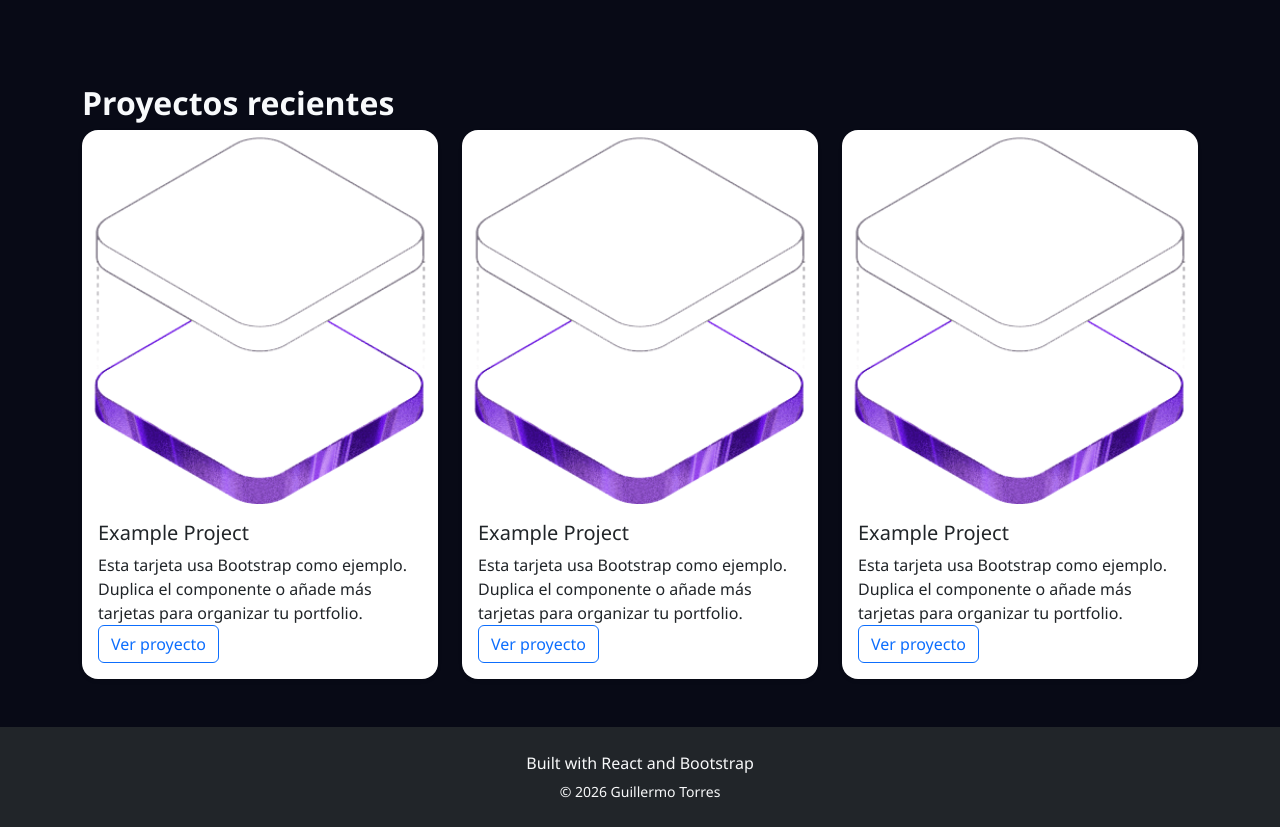
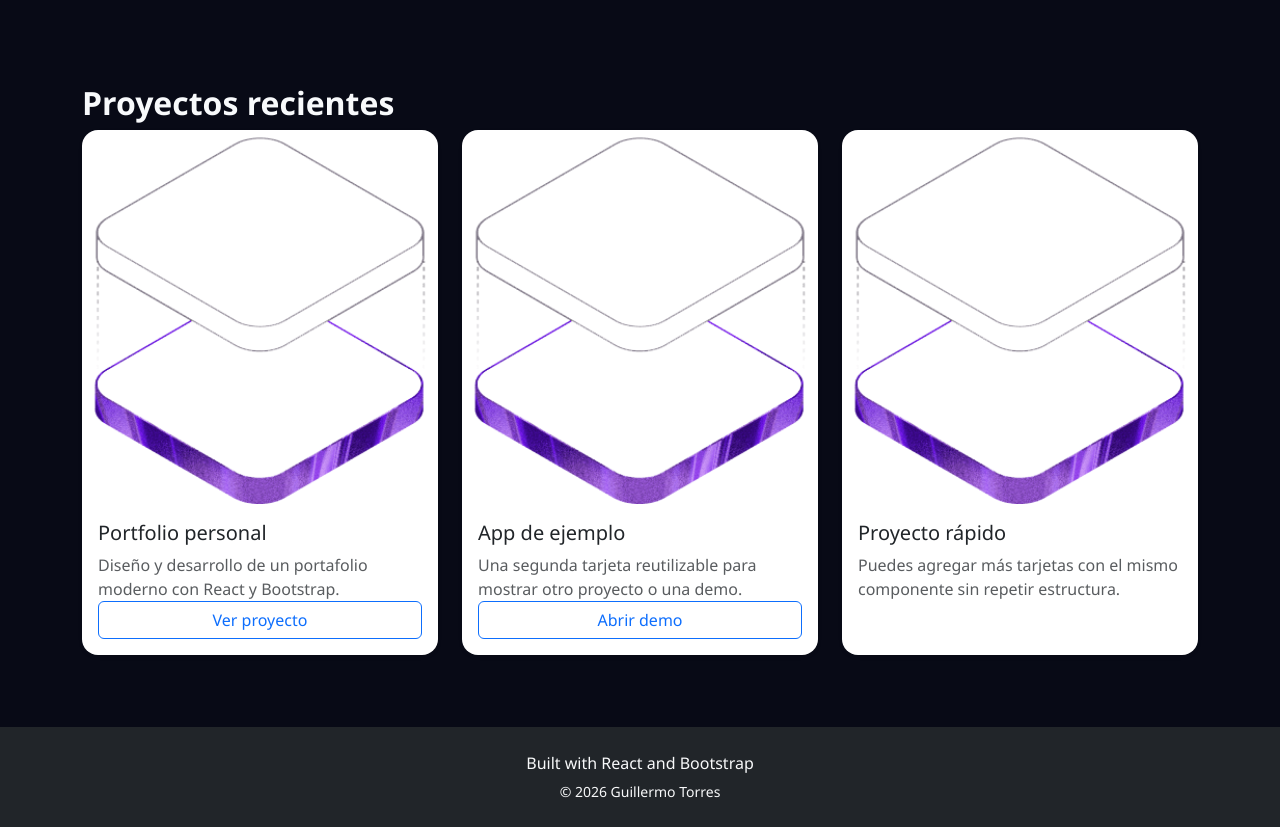
Before and after one commit to GuilleTorres81/portfolio, a React (Vite) app in the folder portfolio-torres/: page / in a window 1280 px wide. Shown: the part 1180-2007 px from the top of the page. Built offline with nearby package versions, Linux system fonts and the light colour scheme.

Commit message:
Parametrización de cards de proyectos

```diff
--- a/portfolio-torres/src/components/ExampleCard.jsx
+++ /dev/null
@@ -1,23 +0,0 @@
-import heroImg from '../assets/hero.png'
-
-function ExampleCard() {
-  return (
-    <div className="col-12 col-md-6 col-lg-4">
-      <div className="card shadow-sm border-0 h-100">
-        <img src={heroImg} className="card-img-top" alt="Project preview" />
-        <div className="card-body">
-          <h3 className="card-title">Example Project</h3>
-          <p className="card-text">
-            Esta tarjeta usa Bootstrap como ejemplo. Duplica el componente o añade más tarjetas
-            para organizar tu portfolio.
-          </p>
-          <a href="#contact" className="btn btn-outline-primary">
-            Ver proyecto
-          </a>
-        </div>
-      </div>
-    </div>
-  )
-}
-
-export default ExampleCard;
--- a/portfolio-torres/src/components/PortfolioBody.jsx
+++ b/portfolio-torres/src/components/PortfolioBody.jsx
@@ -1,6 +1,6 @@
 import Hero from './Hero'
 import heroImg from '../assets/hero.png'
-import ExampleCard from './ExampleCard'
+import ProjectCard from './ProjectCard'
 import StackGrid from './StackGrid'
 
 function PortfolioBody() {
@@ -26,10 +26,26 @@ function PortfolioBody() {
               <h2 className="fw-bold">Proyectos recientes</h2>
           </div>
           <div className="row">
-            <ExampleCard />
-            <ExampleCard />
-            <ExampleCard />
-
+            <ProjectCard
+              title="Portfolio personal"
+              description="Diseño y desarrollo de un portafolio moderno con React y Bootstrap."
+              image={heroImg}
+              buttonLabel="Ver proyecto"
+              buttonLink="#contact"
+            />
+            <ProjectCard
+              title="App de ejemplo"
+              description="Una segunda tarjeta reutilizable para mostrar otro proyecto o una demo."
+              image={heroImg}
+              buttonLabel="Abrir demo"
+              buttonLink="#projects"
+            />
+            <ProjectCard
+              title="Proyecto rápido"
+              description="Puedes agregar más tarjetas con el mismo componente sin repetir estructura."
+              image={heroImg}
+              buttonLink=""
+            />
           </div>
         </div>
       </section>
--- /dev/null
+++ b/portfolio-torres/src/components/ProjectCard.jsx
@@ -0,0 +1,29 @@
+function ProjectCard({
+  title = 'Proyecto',
+  description = 'Descripción del proyecto.',
+  image,
+  buttonLabel = 'Ver proyecto',
+  buttonLink = '#contact',
+  imageAlt = 'Project preview'
+}) {
+  return (
+    <div className="col-12 col-md-6 col-lg-4 mb-4">
+      <article className="card shadow-sm border-0 h-100">
+        {image ? (
+          <img src={image} className="card-img-top" alt={imageAlt} />
+        ) : null}
+        <div className="card-body d-flex flex-column">
+          <h3 className="card-title">{title}</h3>
+          <p className="card-text text-muted">{description}</p>
+          {buttonLink ? (
+            <a href={buttonLink} className="btn btn-outline-primary mt-auto">
+              {buttonLabel}
+            </a>
+          ) : null}
+        </div>
+      </article>
+    </div>
+  )
+}
+
+export default ProjectCard;
```
